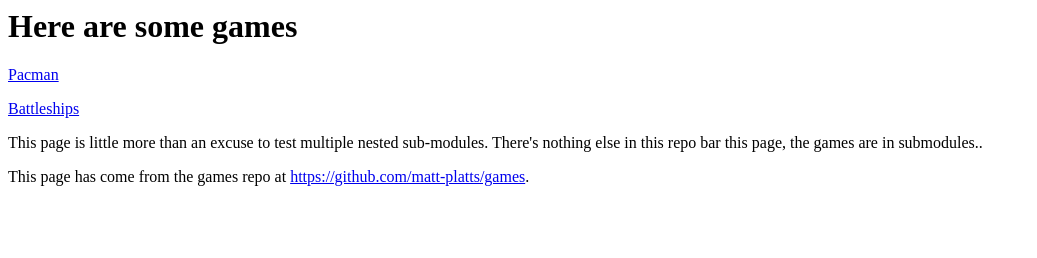
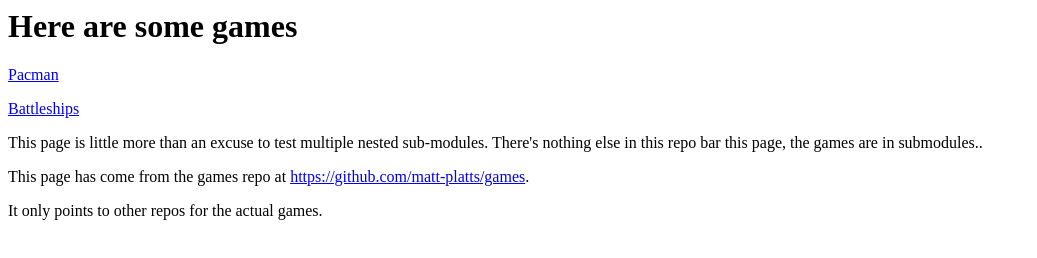
Before and after one commit to matt-platts/games, a plain HTML site: page index.html in a window 1280 px wide. Shown: the whole page, without its empty margins (0-1037 px from the left). Drawn offline with Linux system fonts and the light colour scheme.

Commit message:
Modify index

```diff
--- a/index.html
+++ b/index.html
@@ -4,4 +4,7 @@
 <p><a href="battleships/">Battleships</a></p>
 
 <p>This page is little more than an excuse to test multiple nested sub-modules. There's nothing else in this repo bar this page, the games are in submodules..</p>
+
 <p>This page has come from the games repo at <a href="https://github.com/matt-platts/games" target="_new">https://github.com/matt-platts/games</a>.</p>
+
+<p>It only points to other repos for the actual games.</p>
```
